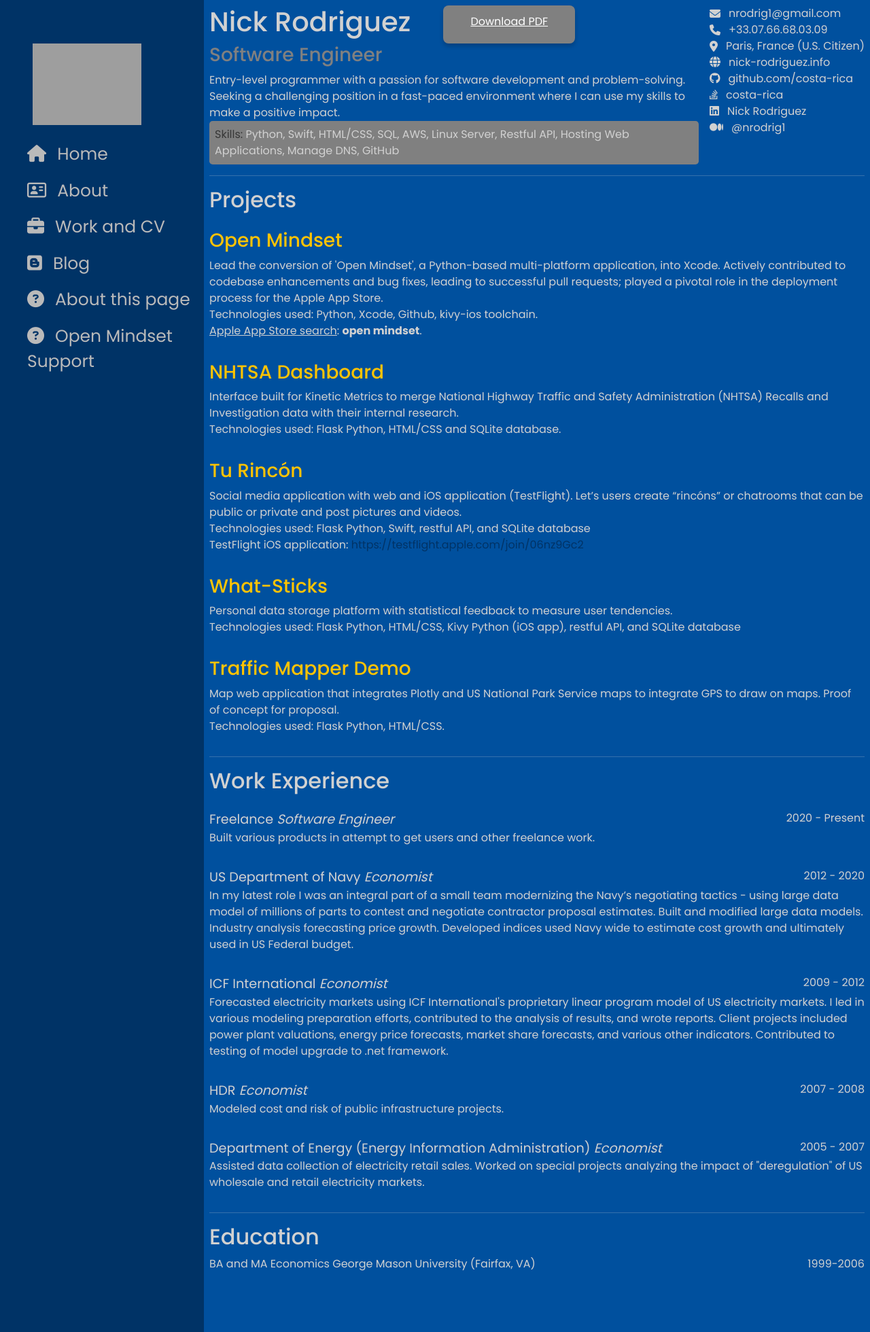
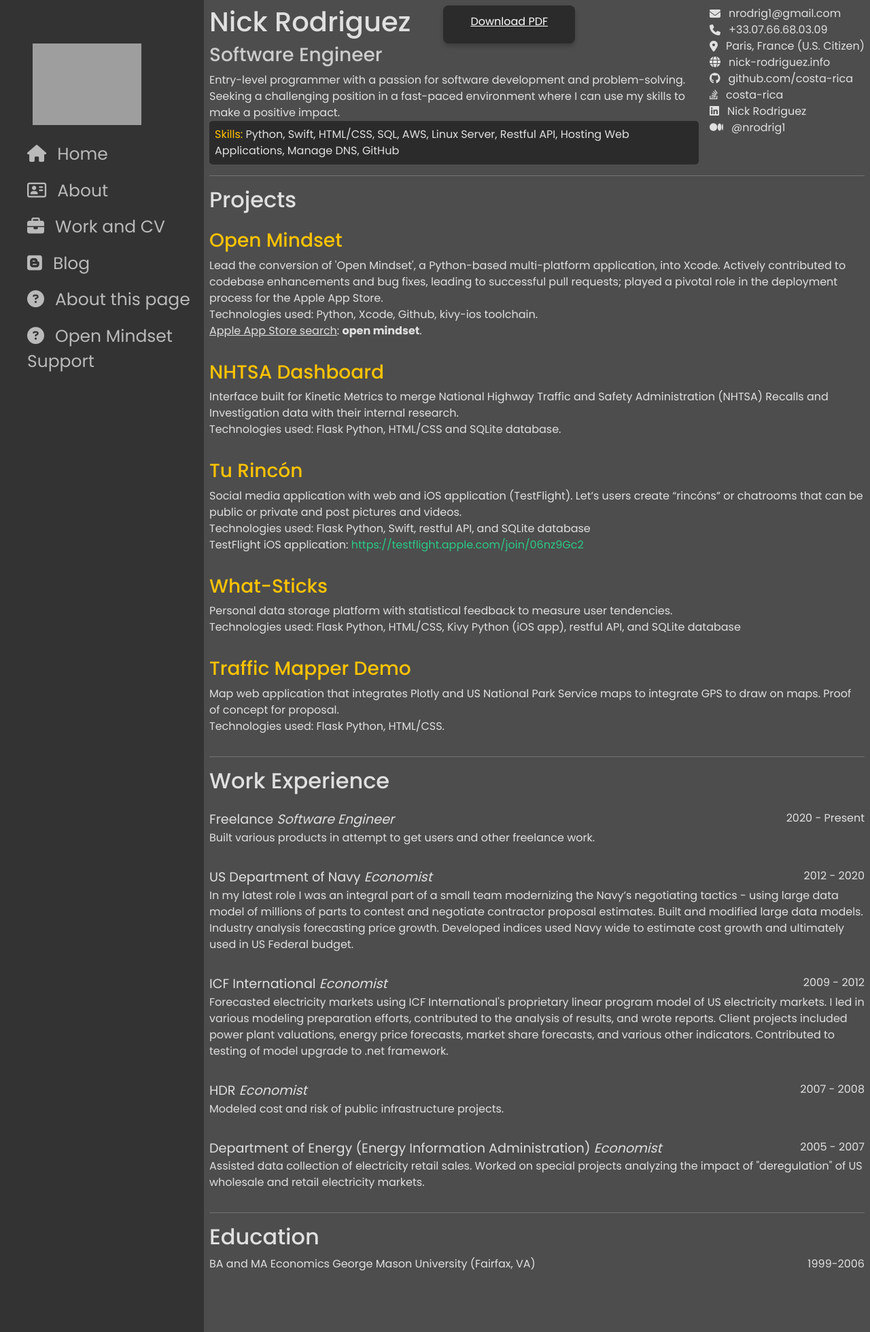
Before and after one commit to costa-rica/PersonalWebsite02, a Flask app: template app_package/templates/main/resume.html in a window 1280 px wide. Shown: the whole page at 68% size. Run offline with Flask 3, Linux system fonts and the light colour scheme; the template is opened without the code that fills it, so the values that code supplies are empty; some libraries are stand-ins or nearby versions; grey boxes are pictures that could not be loaded.

Commit message:
refactor: changed color palette; refactor: _layouts.html head to better share images when other sites are scraping for my logo

```diff
--- a/app_package/static/css/style.css
+++ b/app_package/static/css/style.css
@@ -121,7 +121,7 @@
     flex-shrink: 0; /* Don’t shrink below initial size */
     width: var(--nav-width); /* Or whatever width you desire */
     min-height: 100vh;
-    background: var(--color-blue-sidenav);
+    background: var(--base-background);
   }
   .navbar_side_wide a {
     padding: 0.5rem;
@@ -194,7 +194,7 @@
 /* Button PDF - Chat gpt */
 .download-button {
   display: inline-block;
-  background-color: var(--color-gray04);
+  background-color: var(--text-icons);
   color: white;
   font-size: 16px;
   padding: 12px 40px; /* Adjusts the size of the button */
@@ -879,7 +879,7 @@
 }
 
 .resume_page {
-  color: var(--color-gray-text);
+  color: var(--primary-text);
   width: 100%;
 }
 .resume_page .div_name {
@@ -888,16 +888,19 @@
 .resume_page .div_name h1 {
   padding-right: 3rem;
 }
+.resume_page .div_name .btn_color_theme {
+  background-color: var(--tertiary-background);
+}
 .resume_page .div_job_title {
-  color: var(--color-gray04);
+  color: var(--text-icons);
 }
 .resume_page .div_skills {
-  background-color: var(--color-gray04);
+  background-color: var(--tertiary-background);
   border-radius: 0.3rem;
   padding: 0.5rem;
 }
 .resume_page .s_text_color_yellow {
-  color: rgb(54, 54, 54);
+  color: var(--hightlights);
 }
 .resume_page .div_contact_detail_item {
   display: flex;
@@ -905,10 +908,10 @@
 }
 .resume_page .div_contact_detail_item a {
   text-decoration: none;
-  color: var(--color-gray-text);
+  color: var(--primary-text);
 }
 .resume_page .div_contact_detail_item a:hover {
-  color: var(--color-dark);
+  color: var(--base-background);
   background-color: #d1d1d1;
   border-radius: 3rem;
   padding: 0.25rem 0.5rem;
@@ -920,19 +923,16 @@
   padding-left: 0.75rem;
   white-space: nowrap;
 }
-.resume_page .div_projects a {
-  color: var(--color-gray04);
-  color: var(--color-dark);
-}
 .resume_page .div_project {
   padding: 1rem 0;
 }
 .resume_page .title a {
   text-decoration: none;
-  color: var(--color-yellow);
+  color: var(--hyperlinks-primary);
 }
 .resume_page .div_project_other_details a {
   text-decoration: none;
+  color: var(--hyperlinks-secondary);
 }
 .resume_page .div_experience {
   padding: 1rem 0;
@@ -1088,24 +1088,17 @@
 :root {
   --nav-height: 123px;
   --nav-width: 300px;
-  /* Best Buy Colors */
-  --color-dark: #003366;
-  --color-blue-dark: #00509E;
-  --color-blue: #0072BC;
-  --color-blue-sidenav: var(--color-dark);
+  /* Color Palette 2024-04-18 */
+  --base-background: #333333;
+  --secondary-background: #4D4D4D;
+  --tertiary-background: #2B2B2B;
+  --primary-text: #E0E0E0;
+  --text-icons: #CCCCCC;
+  --hightlights: #FFC300;
+  --hyperlinks-primary:var(--hightlights);
+  --tw-text-opacity: .7;
+  --hyperlinks-secondary: rgb(29 255 158 / var(--tw-text-opacity));
   /* Stratis Colors */
-  --color-yellow: #FFC300;
-  --color-white: #FFFFFF;
-  --color-light-blue-button: var(--color-blue);
-  --color-gray01-light: #d1d1d1;
-  --color-gray02: #bfbfbf;
-  --color-gray03: #a0a0a0;
-  --color-gray04: #808080;
-  --color-gray05: #212121;
-  --color-gray-text:var(--color-gray01-light);
-  --color-dark-gray-text:var(--color-gray05);
-  --color_gray_test_01:#898989;
-  --color-gray-text-title:var(--color-gray01-light);
 }
 
 * {
@@ -1116,7 +1109,7 @@
 }
 
 html body {
-  background-color: var(--color-blue-dark);
+  background-color: var(--secondary-background);
 }
 
 .flex_center {
--- a/app_package/static/scss/_errors.scss
+++ b/app_package/static/scss/_errors.scss
@@ -7,7 +7,7 @@
     .col_1 {
         // display:flex;
         // justify-content: center;
-        color:var(--color-gray-text);
+        color:var(--primary-text);
         width:calc(100% - 2rem)
     }
 }
--- a/app_package/static/scss/_users.scss
+++ b/app_package/static/scss/_users.scss
@@ -10,7 +10,7 @@
     }
     .title {
       width: 100%;
-      color:var(--color-gray-text-title);
+      color:var(--primary-text);
     }
 
     .login_form {
@@ -18,7 +18,7 @@
       padding: 3rem;
       width: calc(100% - .5rem);
       font-size: 1.5em;
-      background-color: var(--color-gray03);
+      background-color: var(--primary-text);
       display:flex;
       justify-content: center;
 
@@ -77,7 +77,7 @@
       padding: 3rem;
       width: calc(100% - .5rem);
       font-size: 1.5em;
-      background-color: var(--color-gray03);
+      background-color: var(--primary-text);
       display:flex;
       justify-content: center;
     }
--- a/app_package/templates/_layout.html
+++ b/app_package/templates/_layout.html
@@ -13,7 +13,38 @@
   <link rel="stylesheet" href="../static/additional_styling/bootstrap-5.3.2-dist/css/bootstrap.min.css">
   <script src="../static/additional_styling/bootstrap-5.3.2-dist/js/bootstrap.min.js"></script>
 
-  <link rel="icon" href="{{ url_for('bp_main.website_files', filename='logo02_whiteBck.svg') }}" type="image/x-icon">
+
+
+
+
+  <!-- LinkedIn Links -->
+  <meta name="theme-color" content="#000000">
+  <meta
+  property="og:title"
+  content="Nick Rodriguez"
+/><meta
+  name="image"
+  property="og:image"
+  content="{{ url_for('bp_main.website_files', filename='logo02_whiteBck-1200x627.png') }}"
+/><meta
+  name="author"
+  content="Nick Rodriguez"
+/><meta
+  property="og:description"
+  content="About your boy!"
+/><meta
+  property="og:url"
+  content="https://nick-rodriguez.info"
+/>
+  <!-- icon for iPhone  shortcut -->
+  <link rel="apple-touch-icon" sizes="180x180" href="{{ url_for('bp_main.website_files', filename='logo02_whiteBck-180x112.png') }}">
+  <!-- favicon - image on tabs of browser pages-->
+  <link rel="icon" type="image/png" sizes="32x32" href="{{ url_for('bp_main.website_files', filename='favicon-nr-32x32.png') }}">
+
+
+
+
+
   <title>Nick Rodriguez</title>
 </head>
 
--- a/app_package/templates/main/resume.html
+++ b/app_package/templates/main/resume.html
@@ -7,7 +7,7 @@
             <div class="div_left">
                 <div class="div_name">
                     <h1>Nick Rodriguez</h1>
-                    <a href="{{ url_for('bp_main.website_files', filename='resumeNRodriguez.pdf') }}" class="download-button hide_small">Download PDF</a>
+                    <a href="{{ url_for('bp_main.website_files', filename='resumeNRodriguez.pdf') }}" class="download-button hide_small btn_color_theme">Download PDF</a>
                     <a href="{{ url_for('bp_main.website_files', filename='resumeNRodriguez.pdf') }}" class="big_hide">Download PDF</a>
 
                     <!-- <a href="" class="btn_pdf" ><i class="fa-solid fa-file-pdf"></i></a> -->
```
Also changed, not shown: other parts of app_package/static/css/style.css (+43 -43 lines), app_package/static/scss/_blog.scss (+12 -12 lines), app_package/static/scss/_buttons.scss (+15 -15 lines), app_package/static/scss/_main.scss (+26 -32 lines), app_package/static/scss/_navbar.scss (+6 -6 lines), app_package/static/scss/_support.scss (+5 -9 lines), app_package/static/scss/style.scss (+33 -19 lines), app_package/templates/main/home.html (+10 -4 lines), 1 other file.
